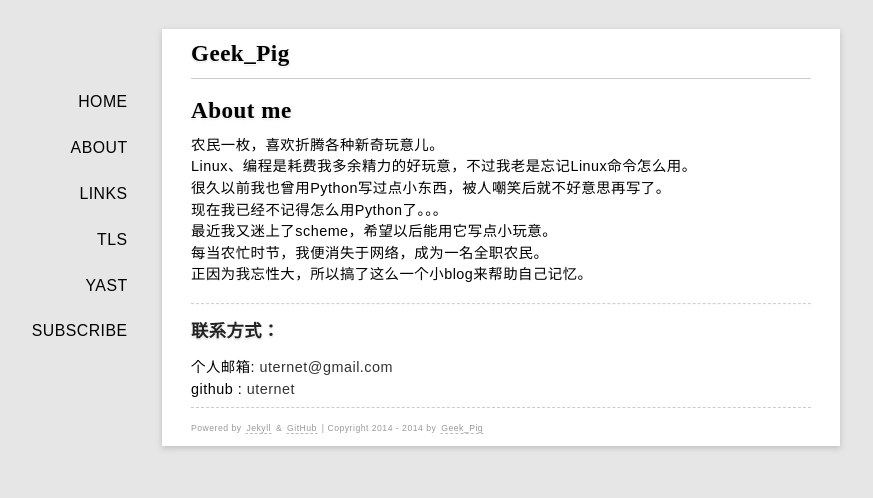
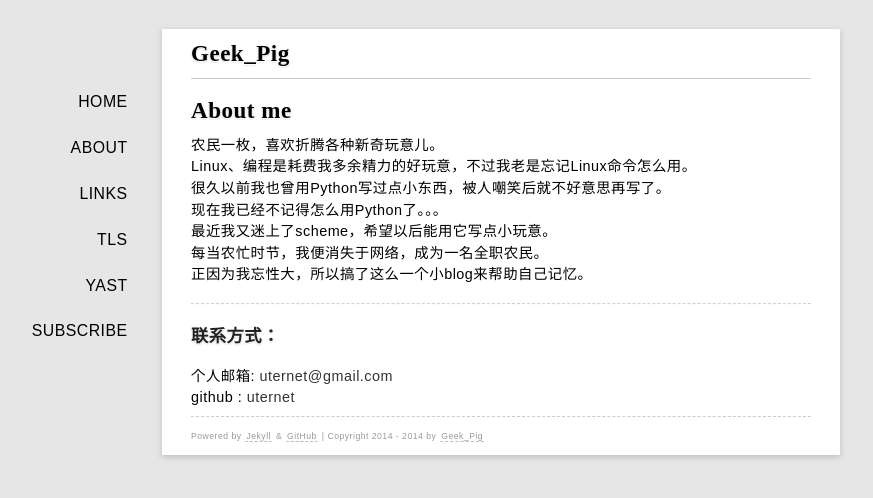
Before and after one commit to rhuichao/uternet.github.io, a Jekyll site: the page built from about/index.md, in a window 1280 px wide. Shown: the top 498 px of the page, without its empty margins (139-1012 px from the left). Built offline with Jekyll 4.4.1, drawn with Linux system fonts in a browser that asks for light colours; some web fonts are replaced; Markdown is read by kramdown in place of the engine named in the settings.

Commit message:
new document posted

```diff
--- a/media/css/style.css
+++ b/media/css/style.css
@@ -233,7 +233,7 @@ h3{
     font-family:"Gentium Book Basic","Galdeano","Hiragino Sans GB","Microsoft YaHei",serif;
     font-size:1.2em;
     color:#222;
-    line-height: 200%;
+    line-height: 250%;
     text-shadow: 0px 1px 0px rgb(255, 255, 255), 0px 1px 2px rgba(170, 170, 170, 0.8);
 }
 
```
